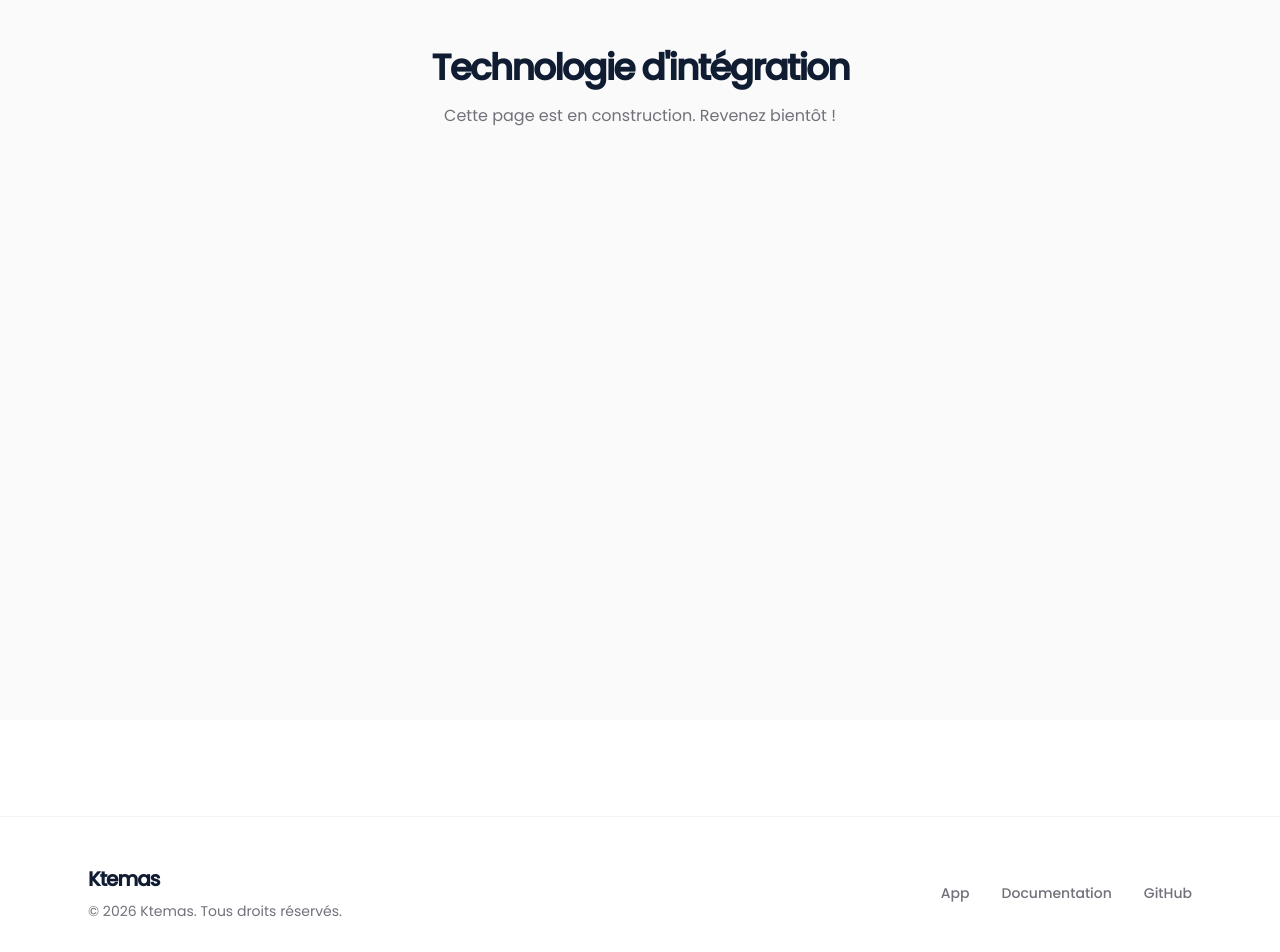
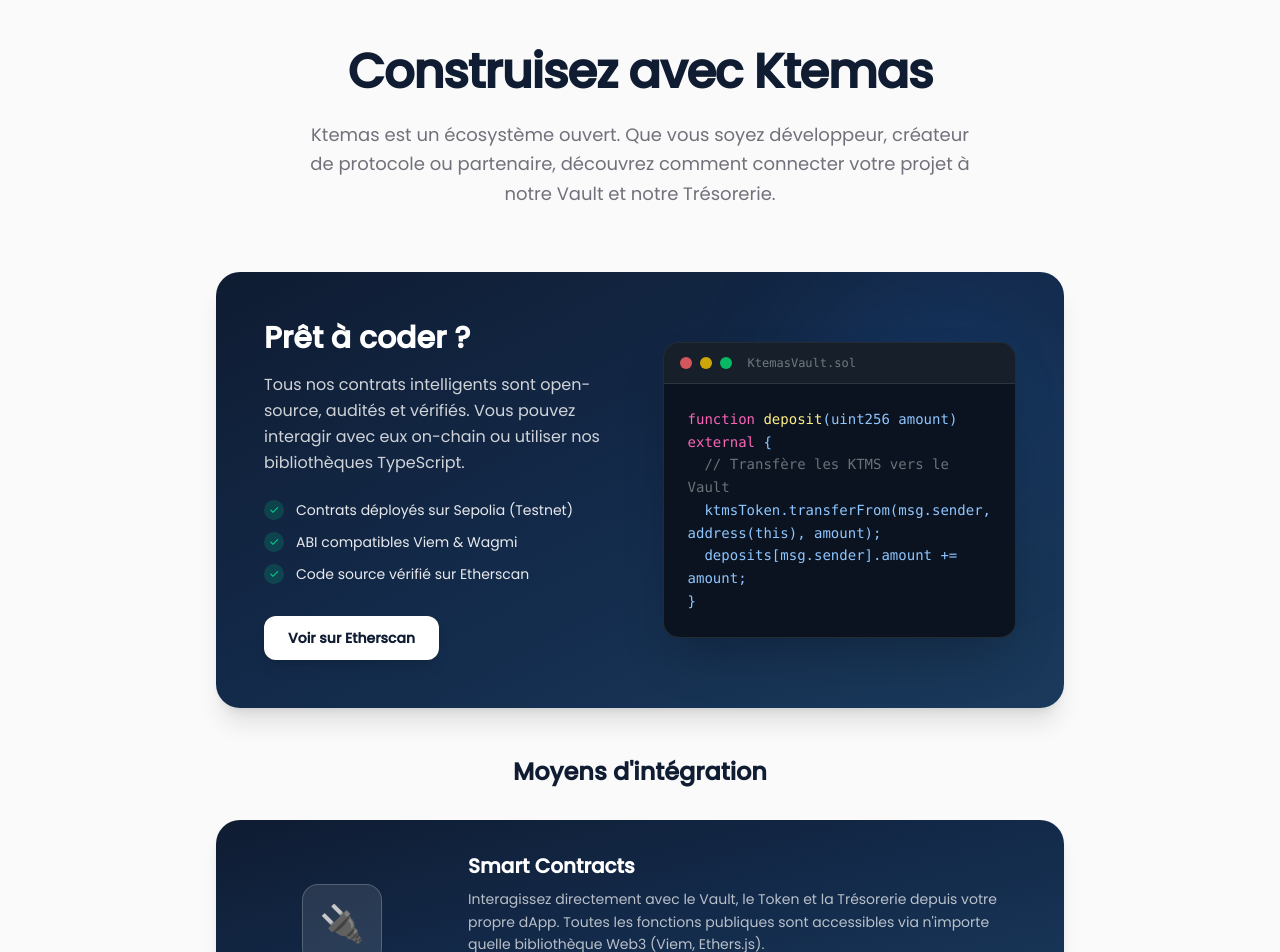
Before and after one commit to PaulT133069/ktemas-dapp-v2, a Next.js app: page /integration in a window 1280 px wide. Shown: the part 80-1032 px from the top of the page. Built offline with nearby package versions, Linux system fonts and the light colour scheme; what wagmi would draw is missing.

Commit message:
feat : Ajout de la page Intégration

```diff
--- a/app/integration/page.tsx
+++ b/app/integration/page.tsx
@@ -1,16 +1,160 @@
+// app/integration/page.tsx
 import Navbar from "@/components/Navbar";
+import Link from "next/link";
 
-export default function PlaceholderPage() {
+export default function IntegrationPage() {
   return (
     <main className="min-h-screen bg-zinc-50 text-[#0f1c32]">
       <Navbar />
-      <div className="pt-32 px-6 max-w-4xl mx-auto text-center">
-        <h1 className="text-4xl font-bold tracking-tighter mb-4">
-          Technologie d'intégration
-        </h1>
-        <p className="text-zinc-500">
-          Cette page est en construction. Revenez bientôt !
-        </p>
+
+      <div className="pt-32 px-6 max-w-4xl mx-auto pb-24">
+
+        {/* HERO SECTION */}
+        <div className="text-center mb-16">
+          <h1 className="text-4xl md:text-5xl font-bold tracking-tight mb-6">
+            Construisez avec <span className="text-[#0f1c32]">Ktemas</span>
+          </h1>
+          <p className="text-lg text-zinc-500 max-w-2xl mx-auto leading-relaxed">
+            Ktemas est un écosystème ouvert. Que vous soyez développeur, créateur de protocole ou partenaire,
+            découvrez comment connecter votre projet à notre Vault et notre Trésorerie.
+          </p>
+        </div>
+
+        {/* SECTION DÉVELOPPEURS (Dégradé océan) */}
+        <div className="bg-gradient-to-br from-[#0f1c32] via-[#132a4a] to-[#1a3a5c] text-white rounded-3xl p-8 md:p-12 shadow-xl mb-12 relative overflow-hidden">
+          <div className="absolute top-0 right-0 w-64 h-64 bg-blue-500/10 rounded-full blur-3xl pointer-events-none" />
+
+          <div className="relative z-10 flex flex-col md:flex-row gap-12 items-center">
+            <div className="w-full md:w-1/2">
+              <h2 className="text-2xl md:text-3xl font-bold mb-4">Prêt à coder ?</h2>
+              <p className="text-white/80 mb-6 leading-relaxed">
+                Tous nos contrats intelligents sont open-source, audités et vérifiés.
+                Vous pouvez interagir avec eux on-chain ou utiliser nos bibliothèques TypeScript.
+              </p>
+
+              <ul className="space-y-3 mb-8">
+                <li className="flex items-center gap-3 text-sm text-white/90">
+                  <span className="w-5 h-5 rounded-full bg-emerald-500/20 text-emerald-400 flex items-center justify-center text-xs">✓</span>
+                  Contrats déployés sur Sepolia (Testnet)
+                </li>
+                <li className="flex items-center gap-3 text-sm text-white/90">
+                  <span className="w-5 h-5 rounded-full bg-emerald-500/20 text-emerald-400 flex items-center justify-center text-xs">✓</span>
+                  ABI compatibles Viem & Wagmi
+                </li>
+                <li className="flex items-center gap-3 text-sm text-white/90">
+                  <span className="w-5 h-5 rounded-full bg-emerald-500/20 text-emerald-400 flex items-center justify-center text-xs">✓</span>
+                  Code source vérifié sur Etherscan
+                </li>
+              </ul>
+
+              <div className="flex gap-4">
+                <Link href="https://sepolia.etherscan.io" target="_blank" className="bg-white text-[#0f1c32] hover:bg-zinc-100 font-bold px-6 py-3 rounded-xl transition-all shadow-lg active:scale-95 text-sm">
+                  Voir sur Etherscan
+                </Link>
+              </div>
+            </div>
+
+            {/* Bloc de code visuel */}
+            <div className="w-full md:w-1/2">
+              <div className="bg-[#0a131f] rounded-2xl border border-white/10 shadow-2xl overflow-hidden">
+                <div className="flex items-center gap-2 px-4 py-3 bg-white/5 border-b border-white/10">
+                  <div className="w-3 h-3 rounded-full bg-red-400/80"></div>
+                  <div className="w-3 h-3 rounded-full bg-yellow-400/80"></div>
+                  <div className="w-3 h-3 rounded-full bg-green-400/80"></div>
+                  <span className="ml-2 text-xs text-white/40 font-mono">KtemasVault.sol</span>
+                </div>
+                <div className="p-6 font-mono text-sm leading-relaxed text-blue-300 overflow-x-auto">
+                  <span className="text-pink-400">function</span> <span className="text-yellow-200">deposit</span>(uint256 amount) <span className="text-pink-400">external</span> {'{'}
+                  <br />
+                  &nbsp;&nbsp;<span className="text-white/40">// Transfère les KTMS vers le Vault</span>
+                  <br />
+                  &nbsp;&nbsp;ktmsToken.transferFrom(msg.sender, address(this), amount);
+                  <br />
+                  &nbsp;&nbsp;deposits[msg.sender].amount += amount;
+                  <br />
+                  {'}'}
+                </div>
+              </div>
+            </div>
+          </div>
+        </div>
+
+        {/* SECTION INTÉGRATIONS DISPONIBLES - VERTICAL & DÉGRADÉ */}
+        <div className="mb-16">
+          <h2 className="text-2xl font-bold mb-8 text-center">Moyens d'intégration</h2>
+
+          <div className="flex flex-col gap-6">
+
+            {/* Carte 1 : Smart Contracts */}
+            <div className="bg-gradient-to-br from-[#0f1c32] via-[#132a4a] to-[#1a3a5c] text-white rounded-3xl p-8 flex flex-col md:flex-row items-center gap-8 shadow-lg hover:shadow-xl transition-all duration-300">
+              <div className="w-full md:w-1/4 flex justify-center items-center">
+                <div className="w-20 h-20 rounded-2xl bg-white/10 border border-white/20 flex items-center justify-center text-4xl">
+                  🔌
+                </div>
+              </div>
+              <div className="w-full md:w-3/4 text-center md:text-left">
+                <h3 className="text-xl font-bold mb-2">Smart Contracts</h3>
+                <p className="text-white/70 text-sm leading-relaxed mb-4">
+                  Interagissez directement avec le Vault, le Token et la Trésorerie depuis votre propre dApp. Toutes les fonctions publiques sont accessibles via n'importe quelle bibliothèque Web3 (Viem, Ethers.js).
+                </p>
+                <span className="inline-block text-sm font-semibold text-blue-300">Adresses disponibles sur Etherscan →</span>
+              </div>
+            </div>
+
+            {/* Carte 2 : Ktemas SDK */}
+            <div className="bg-gradient-to-br from-[#0f1c32] via-[#132a4a] to-[#1a3a5c] text-white rounded-3xl p-8 flex flex-col md:flex-row items-center gap-8 shadow-lg hover:shadow-xl transition-all duration-300">
+              <div className="w-full md:w-1/4 flex justify-center items-center">
+                <div className="w-20 h-20 rounded-2xl bg-white/10 border border-white/20 flex items-center justify-center text-4xl">
+                  ⚙️
+                </div>
+              </div>
+              <div className="w-full md:w-3/4 text-center md:text-left">
+                <h3 className="text-xl font-bold mb-2">Ktemas SDK</h3>
+                <p className="text-white/70 text-sm leading-relaxed mb-4">
+                  Une bibliothèque TypeScript (basée sur Viem) pour faciliter la lecture des données du protocole et l'envoi de transactions. Idéal pour les développeurs qui veulent gagner du temps.
+                </p>
+                <span className="inline-block text-sm font-semibold text-blue-300">Bientôt disponible</span>
+              </div>
+            </div>
+
+            {/* Carte 3 : Widgets UI */}
+            <div className="bg-gradient-to-br from-[#0f1c32] via-[#132a4a] to-[#1a3a5c] text-white rounded-3xl p-8 flex flex-col md:flex-row items-center gap-8 shadow-lg hover:shadow-xl transition-all duration-300">
+              <div className="w-full md:w-1/4 flex justify-center items-center">
+                <div className="w-20 h-20 rounded-2xl bg-white/10 border border-white/20 flex items-center justify-center text-4xl">
+                  🧩
+                </div>
+              </div>
+              <div className="w-full md:w-3/4 text-center md:text-left">
+                <h3 className="text-xl font-bold mb-2">Widgets UI</h3>
+                <p className="text-white/70 text-sm leading-relaxed mb-4">
+                  Intégrez un bouton "Déposer dans le Vault" sur votre site web sans avoir à coder de la logique Web3. Un simple copier-coller de notre composant React suffira.
+                </p>
+                <span className="inline-block text-sm font-semibold text-blue-300">En développement</span>
+              </div>
+            </div>
+
+          </div>
+        </div>
+
+        {/* CTA FINAL - DÉGRADÉ OCÉAN */}
+        <div className="bg-gradient-to-br from-[#0f1c32] via-[#132a4a] to-[#1a3a5c] text-white rounded-3xl p-10 shadow-xl relative overflow-hidden">
+          {/* Lueur décorative */}
+          <div className="absolute bottom-0 right-0 w-64 h-64 bg-blue-500/10 rounded-full blur-3xl pointer-events-none" />
+
+          <div className="relative z-10 text-center">
+            <h2 className="text-2xl font-bold mb-3">Besoin d'aide pour votre intégration ?</h2>
+            <p className="text-white/70 text-sm mb-8 max-w-xl mx-auto leading-relaxed">
+              Notre équipe technique est là pour vous accompagner dans la connexion de vos services à l'écosystème Ktemas.
+            </p>
+            <a
+              href="mailto:dev@ktemas.io"
+              className="inline-block bg-white text-[#0f1c32] hover:bg-zinc-100 font-bold px-8 py-3 rounded-xl transition-all shadow-lg active:scale-95 text-sm"
+            >
+              Contacter l'équipe Dev
+            </a>
+          </div>
+        </div>
+
       </div>
     </main>
   );
```
